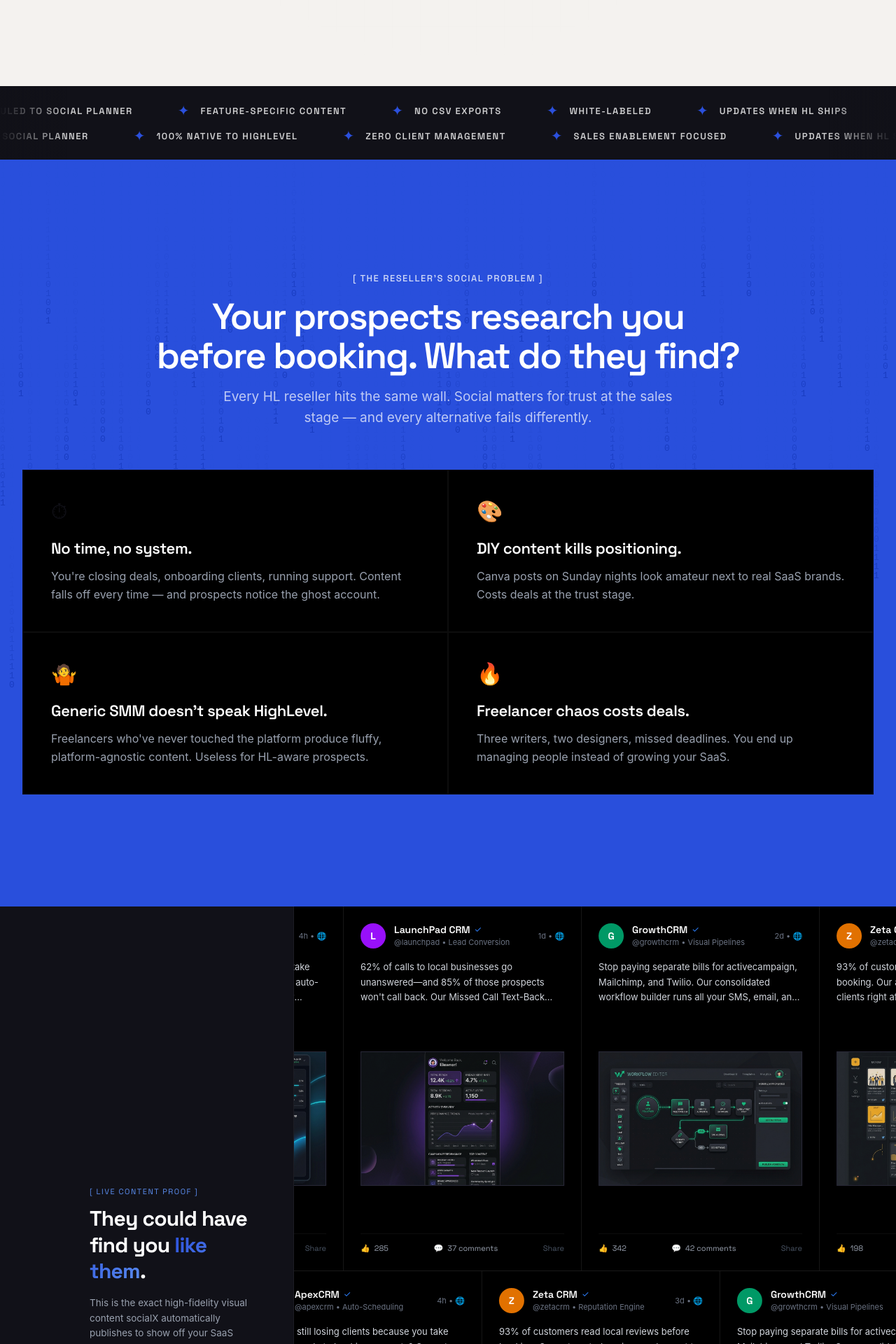
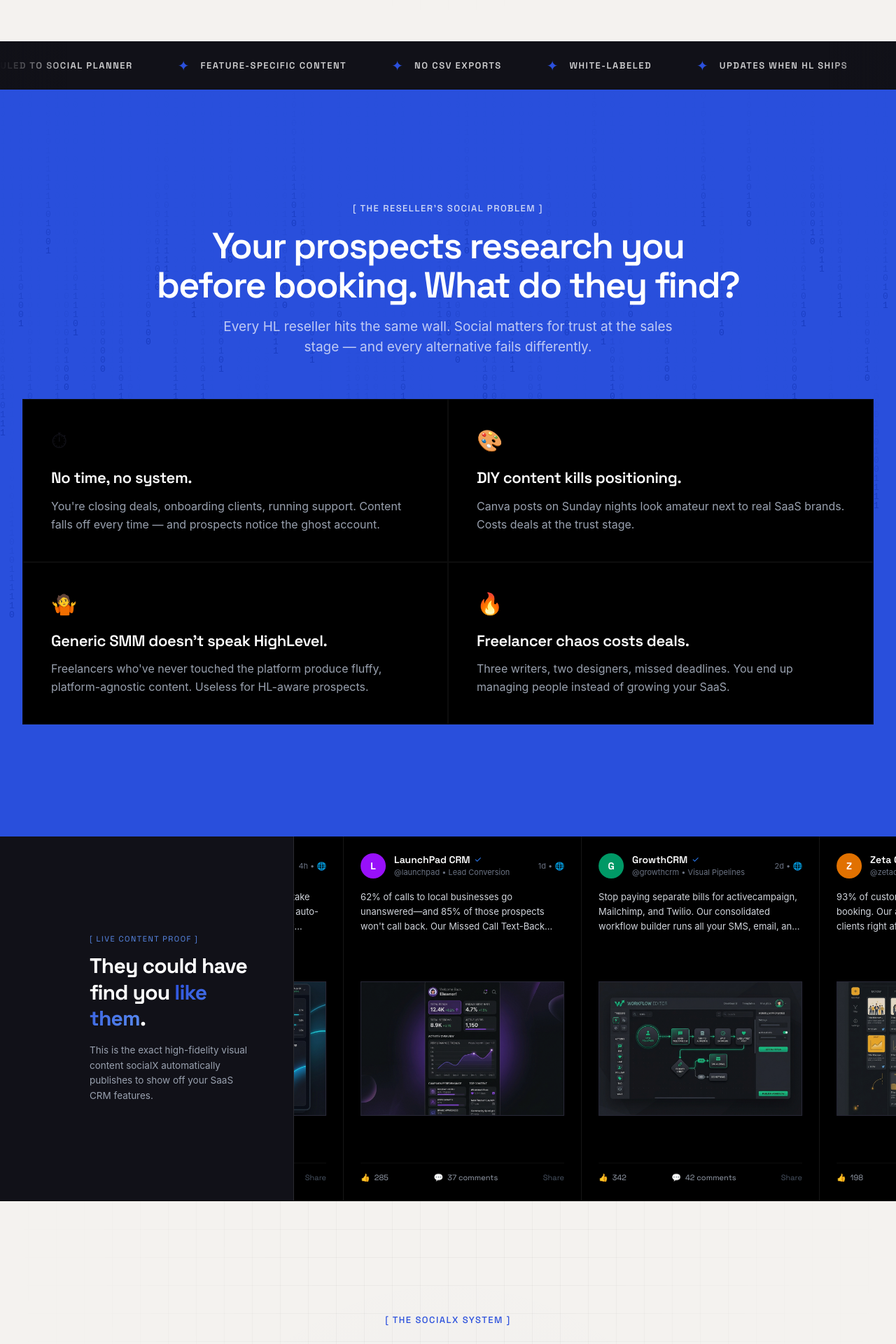
Before and after one commit to einfoengine/socialx, a Next.js app: page / in a window 1280 px wide. Shown: the part 840-2760 px from the top of the page at 70% size. Built offline with nearby package versions, Linux system fonts and the light colour scheme; a web font is replaced by a local one.

Commit message:
Background issues in progress

```diff
--- a/components/Hero.tsx
+++ b/components/Hero.tsx
@@ -56,7 +56,7 @@ export default function Hero() {
           style={{ fontSize: "clamp(32px, 4.8vw, 64px)" }}
         >
           <span className="block md:inline-block md:whitespace-nowrap">Social media for HighLevel resellers.</span><br />
-          <span className="gradient-text bg-clip-text text-transparent bg-linear-to-r from-blue-neon to-blue-sky">Done for you.</span><br />
+          <span className="gradient-text bg-clip-text text-transparent bg-linear-to-r from-blue-neon to-blue-sky">Done for you.</span> &nbsp;
           Not by you.
         </h1>
 
--- a/components/HowItWorks.tsx
+++ b/components/HowItWorks.tsx
@@ -98,7 +98,7 @@ function StepCard({ s, i }: { s: typeof steps[0]; i: number }) {
 
 export default function HowItWorks() {
   return (
-    <section id="gw-how" className="py-32 md:py-40 relative overflow-hidden bg-white dark:bg-[#0c0c10] transition-colors duration-300">
+    <section id="gw-how" className="py-32 md:py-40 relative overflow-hidden bg-[#F4F2EF] dark:bg-[#070913] transition-colors duration-300">
       {/* Subtle Grid Background */}
       <div
         className="absolute inset-0 pointer-events-none z-0 subtle-grid"
--- a/components/PortfolioMarquee.tsx
+++ b/components/PortfolioMarquee.tsx
@@ -105,13 +105,11 @@ function PortfolioCard({ item }: { item: typeof portfolioItems[0] }) {
 }
 
 export default function PortfolioMarquee() {
-  const portfolioItemsReverse = [...portfolioItems.slice().reverse()];
-
   return (
     <section id="gw-portfolio" className="bg-black py-0 relative overflow-hidden w-full border-b border-white/5">
       <div className="w-full flex flex-col md:flex-row items-stretch bg-black overflow-hidden">
         {/* Left Side: Solid Box */}
-        <div className="p-8 md:p-12 lg:p-14 flex flex-col justify-center bg-[#111118] border-b md:border-b-0 md:border-r border-white/5 md:w-[380px] lg:w-[420px] shrink-0 z-10 pl-6 md:pl-16 lg:pl-24 xl:pl-32 2xl:pl-40">
+        <div className="p-8 md:p-12 lg:p-14 flex flex-col justify-center bg-[#111118] border-b md:border-b-0 md:border-r border-white/10 md:w-[380px] lg:w-[420px] shrink-0 z-10 pl-6 md:pl-16 lg:pl-24 xl:pl-32 2xl:pl-40">
           <span className="text-[11px] font-grotesk text-blue-sky uppercase tracking-[1.5px] mb-3 block">
             [ Live Content Proof ]
           </span>
@@ -124,9 +122,7 @@ export default function PortfolioMarquee() {
         </div>
 
         {/* Right Side: Attached Portfolio Marquee (No Gaps, Welded Grid) */}
-        <div className="relative flex-1 overflow-hidden flex flex-col bg-black">
-          {/* Row 1: Leftward Scrolling */}
-          <div className="relative overflow-hidden flex items-center">
+        <div className="relative flex-1 overflow-hidden flex items-center bg-black">
           <div className="flex gap-0 w-max animate-marquee py-0 whitespace-nowrap hover:[animation-play-state:paused] cursor-grab active:cursor-grabbing">
             {/* Double arrays for perfect looping */}
             {portfolioItems.map((item, index) => (
@@ -137,20 +133,6 @@ export default function PortfolioMarquee() {
             ))}
           </div>
         </div>
-
-          {/* Row 2: Rightward Scrolling */}
-          <div className="relative overflow-hidden flex items-center border-t border-white/10">
-            <div className="flex gap-0 w-max animate-marquee-reverse py-0 whitespace-nowrap hover:[animation-play-state:paused] cursor-grab active:cursor-grabbing">
-              {/* Double arrays for perfect looping */}
-              {portfolioItemsReverse.map((item, index) => (
-                <PortfolioCard key={`${item.brand}-rev-${index}`} item={item} />
-              ))}
-              {portfolioItemsReverse.map((item, index) => (
-                <PortfolioCard key={`${item.brand}-rev-dup-${index}`} item={item} />
-              ))}
-            </div>
-          </div>
-        </div>
       </div>
     </section>
   );
--- a/components/TrustStrip.tsx
+++ b/components/TrustStrip.tsx
@@ -12,32 +12,19 @@ export default function TrustStrip() {
 
   // Duplicate to allow seamless infinite scrolling (translateX -50%)
   const marqueeItems = [...benefits, ...benefits];
-  const marqueeItemsReverse = [...benefits.slice().reverse(), ...benefits.slice().reverse()];
 
   return (
     <section
       id="gw-trust-strip"
-      className="py-6 overflow-hidden flex flex-col gap-4 relative bg-[#111118] dark:bg-[#050508] border-t border-black/10 dark:border-white/10 transition-colors duration-300"
+      className="py-6 overflow-hidden relative bg-[#111118] dark:bg-[#050508] border-t border-black/10 dark:border-white/10 transition-colors duration-300"
     >
       {/* Gradient masks for smooth fade on edges */}
       <div className="absolute inset-y-0 left-0 w-24 bg-gradient-to-r from-[#111118] dark:from-[#050508] to-transparent z-10 pointer-events-none transition-colors duration-300" />
       <div className="absolute inset-y-0 right-0 w-24 bg-gradient-to-l from-[#111118] dark:from-[#050508] to-transparent z-10 pointer-events-none transition-colors duration-300" />
 
-      {/* Row 1: Leftward Scrolling */}
+      {/* Leftward Scrolling Marquee */}
       <div className="flex animate-marquee whitespace-nowrap w-max items-center">
         {marqueeItems.map((benefit, i) => (
-          <div key={i} className="flex items-center mx-8">
-            <span className="text-[#2B50DC] mr-4 text-xl leading-none">✦</span>
-            <span className="font-grotesk text-[13px] font-semibold text-white/80 uppercase tracking-[1.5px]">
-              {benefit}
-            </span>
-          </div>
-        ))}
-      </div>
-
-      {/* Row 2: Rightward Scrolling */}
-      <div className="flex animate-marquee-reverse whitespace-nowrap w-max items-center">
-        {marqueeItemsReverse.map((benefit, i) => (
           <div key={i} className="flex items-center mx-8">
             <span className="text-[#2B50DC] mr-4 text-xl leading-none">✦</span>
             <span className="font-grotesk text-[13px] font-semibold text-white/80 uppercase tracking-[1.5px]">
```
Lines whose indentation alone changed are shown as unchanged.
